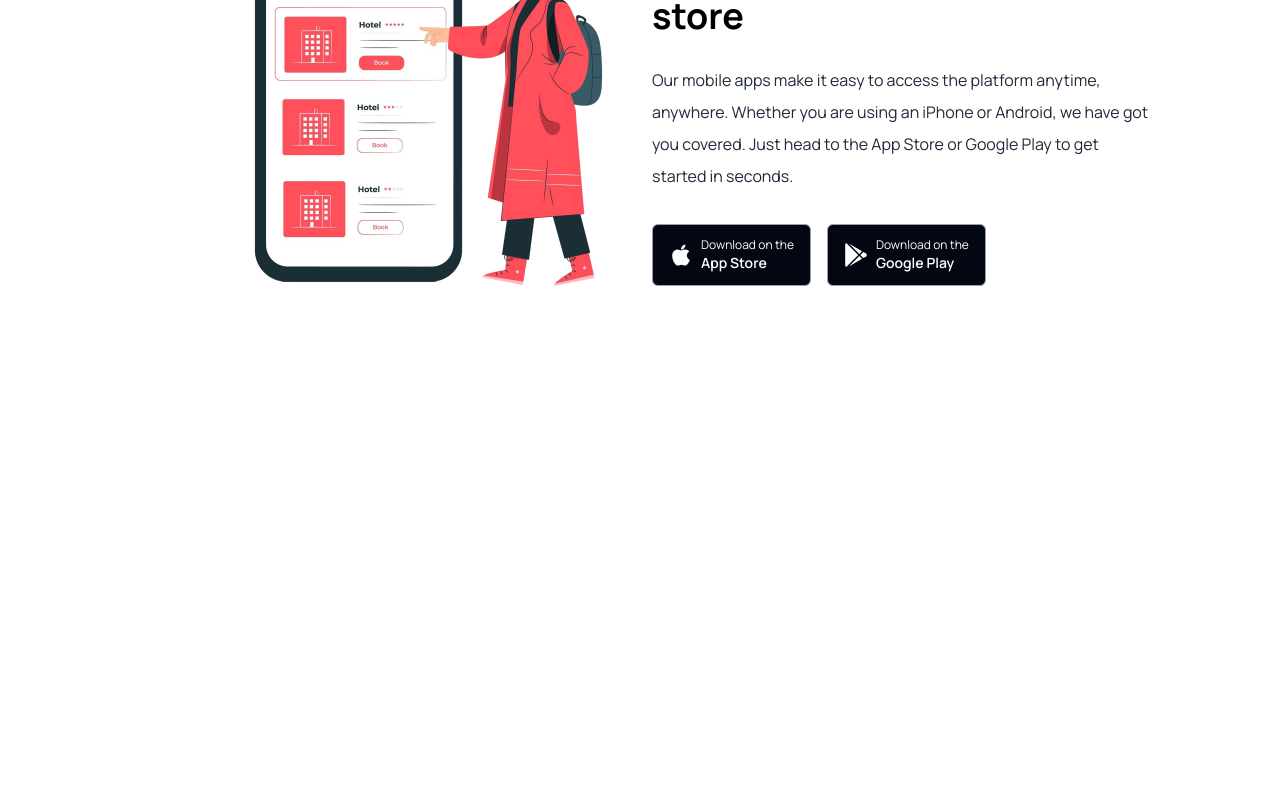
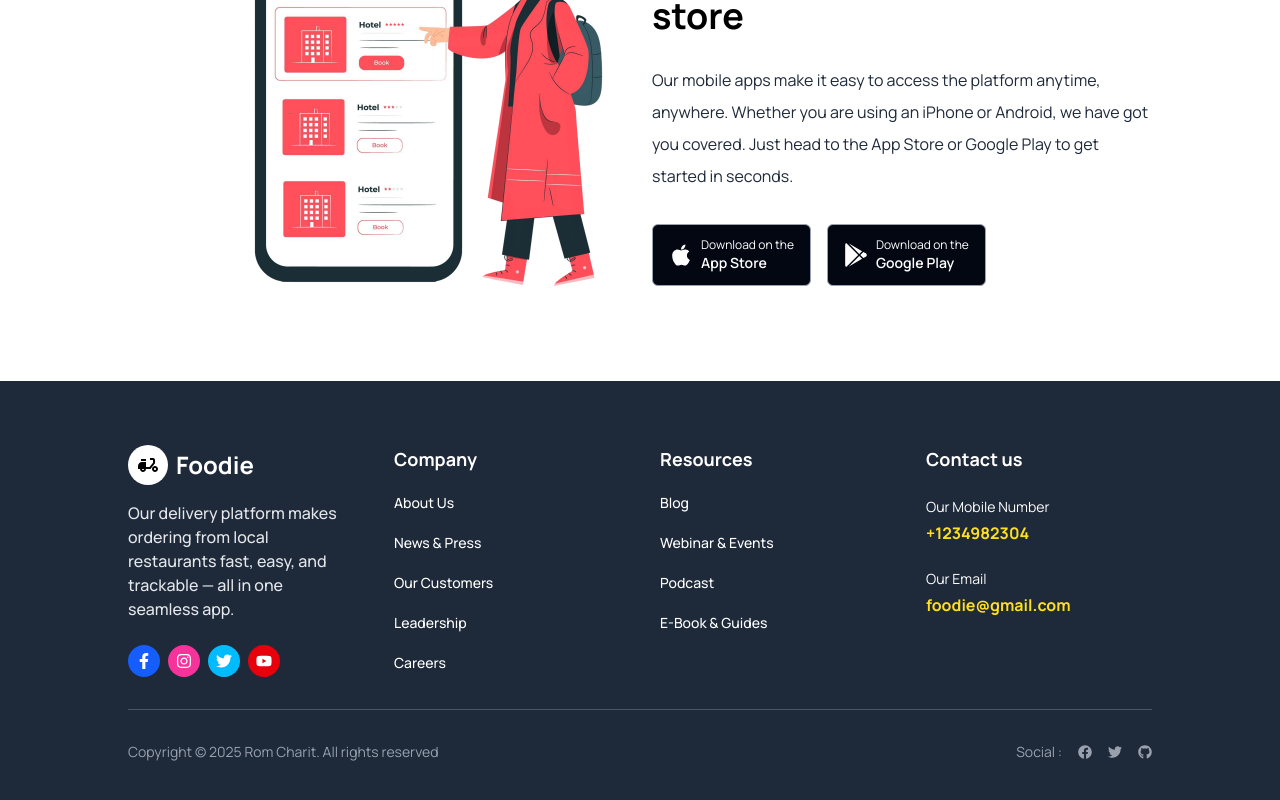
Before and after one commit to KRyderTR/food_landing, a Next.js app: page / in a window 1280 px wide. Shown: the part 5007-5807 px from the top of the page. Before the commit the page ends 5388 px from the top, so only its background shows below. Built offline with nearby package versions, Linux system fonts and the light colour scheme.

Commit message:
footer-complete

```diff
--- a/app/globals.css
+++ b/app/globals.css
@@ -1,3 +1,9 @@
 @import "tailwindcss";
 
+@layer components {
+    .footer__link {
+        @apply text-white font-medium cursor-pointer text-sm hover:text-yellow-300 w-fit
+    }
+}
+
 @custom-variant dark (&:where(.dark, .dark *));
--- a/app/layout.tsx
+++ b/app/layout.tsx
@@ -3,6 +3,7 @@ import { Manrope } from "next/font/google";
 import "./globals.css";
 import ResponsiveNav from "@/components/Home/Navbar/ResponsiveNav";
 import Provider from "@/components/HOC/Provider";
+import Footer from "@/components/Home/Footer/Footer";
 
 const font = Manrope({
   weight: ["200", "300", "400", "500", "600", "700", "800"],
@@ -25,6 +26,7 @@ export default function RootLayout({
         <Provider>
           <ResponsiveNav />
           {children}
+          <Footer />
         </Provider>
       </body>
     </html>
--- /dev/null
+++ b/components/Home/Footer/Footer.tsx
@@ -0,0 +1,111 @@
+import React from "react";
+import {
+  FaDribbble,
+  FaFacebook,
+  FaFacebookF,
+  FaGithub,
+  FaInstagram,
+  FaTwitter,
+  FaYoutube,
+} from "react-icons/fa";
+import { MdDeliveryDining } from "react-icons/md";
+
+const Footer = () => {
+  return (
+    <div className="pt-16 pb-16 bg-gray-800">
+      {/* Top part */}
+      <div className="w-[80%] mx-auto items-start grid grid-cols-1 sm:grid-cols-2 md:grid-cols-2 lg:grid-cols-4 gap-10">
+        {/* 1st part */}
+        <div>
+          <div className="flex items-center space-x-2">
+            <div className="w-10 h-10 bg-white rounded-full flex items-center justify-center flex-col">
+              <MdDeliveryDining className="w-6 h-6 text-black" />
+            </div>
+
+            <h1 className="text-xl hidden sm:block md:text-2xl text-white font-bold">
+              Foodie
+            </h1>
+          </div>
+
+          <p className="mt-4 text-gray-200 font-medium">
+            Our delivery platform makes ordering from local restaurants fast,
+            easy, and trackable — all in one seamless app.
+          </p>
+
+          <div className="mt-6 flex items-center space-x-2">
+            <div className="flex items-center justify-center flex-col w-8 h-8 bg-blue-600 text-white rounded-full">
+              <FaFacebookF />
+            </div>
+            <div className="flex items-center justify-center flex-col w-8 h-8 bg-pink-500 text-white rounded-full">
+              <FaInstagram />
+            </div>
+            <div className="flex items-center justify-center flex-col w-8 h-8 bg-sky-400 text-white rounded-full">
+              <FaTwitter />
+            </div>
+            <div className="flex items-center justify-center flex-col w-8 h-8 bg-red-600 text-white rounded-full">
+              <FaYoutube />
+            </div>
+          </div>
+        </div>
+
+        {/* 2st part */}
+        <div className="space-y-5">
+          <h1 className="text-lg font-bold text-white">Company</h1>
+          <p className="footer__link">About Us</p>
+          <p className="footer__link">News & Press</p>
+          <p className="footer__link">Our Customers</p>
+          <p className="footer__link">Leadership</p>
+          <p className="footer__link">Careers</p>
+        </div>
+
+        {/* 3st part */}
+        <div className="space-y-5">
+          <h1 className="text-lg font-bold text-white">Resources</h1>
+          <p className="footer__link">Blog</p>
+          <p className="footer__link">Webinar & Events</p>
+          <p className="footer__link">Podcast</p>
+          <p className="footer__link">E-Book & Guides</p>
+        </div>
+
+        {/* 4st part */}
+        <div className="space-y-5">
+          <h1 className="text-lg font-bold text-white">Contact us</h1>
+          <div className="mt-6">
+            <h1 className="text-sm text-white">Our Mobile Number</h1>
+            <h1 className="text-base font-bold text-yellow-300 mt-1">
+              +1234982304
+            </h1>
+          </div>
+          <div className="mt-6">
+            <h1 className="text-sm text-white">Our Email</h1>
+            <h1 className="text-base font-bold text-yellow-300 mt-1">
+              foodie@gmail.com
+            </h1>
+          </div>
+        </div>
+      </div>
+
+      {/* Bottom part */}
+      <div className="mt-8 w-[80%] mx-auto border-t pt-8 flex flex-col md:flex-row justify-between items-center text-gray-600 text-sm">
+        <p className="text-center text-gray-400 md:text-left">
+          Copyright © 2025 Rom Charit. All rights reserved
+        </p>
+
+        <div className="flex items-center text-white space-x-4 mt-4 md:mt-0">
+          <span className="text-gray-400">Social : </span>
+          <span className="hover:text-gray-500 text-gray-400 cursor-pointer">
+            <FaFacebook />
+          </span>
+          <span className="hover:text-gray-500 text-gray-400 cursor-pointer">
+            <FaTwitter />
+          </span>
+          <span className="hover:text-gray-500 text-gray-400 cursor-pointer">
+            <FaGithub />
+          </span>
+        </div>
+      </div>
+    </div>
+  );
+};
+
+export default Footer;
```
